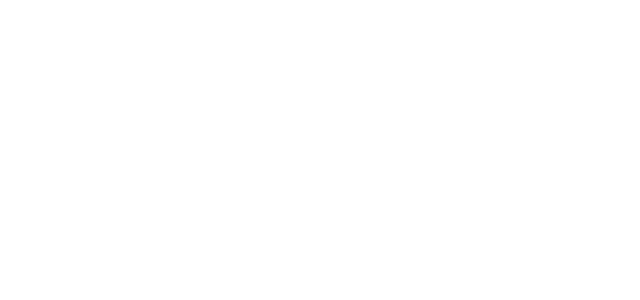
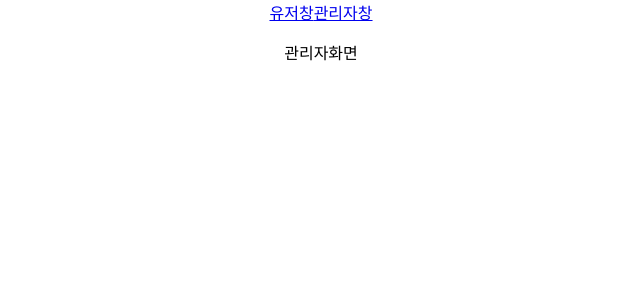
Before and after one commit to HANE48/Parking_place, a React (Create React App) app: page /manager in a window 1280 px wide. Shown: the top 300 px of the page, without its empty margins (319-959 px from the left). Built offline with nearby package versions, Linux system fonts and the light colour scheme.

Commit message:
연결 완료

```diff
--- a/src/App.js
+++ b/src/App.js
@@ -1,15 +1,32 @@
 import logo from './logo.svg';
 import './App.css';
 import { BrowserRouter, Route, Routes, Link } from 'react-router-dom';
+import User_main from './user/User_main.js';
+import Manager_main from './manager/Manager_main.js';
 
 function App() {
   return (
     <BrowserRouter>
       <div className="App">
-
+        <Link to='/user'>유저창</Link>
+        <Link to='/manager'>관리자창</Link>
+        <Routes>
+          <Route path='/' element={<Login />} />
+          <Route path='/user' element={<User_main />} />
+          <Route path='/manager' element={<Manager_main />} />
+        </Routes>
       </div>
     </BrowserRouter>
   );
 }
 
+function Login(){
+  return(
+    <div>
+      <p>로그인 화면</p>
+    </div>
+  );
+
+}
+
 export default App;
--- a/src/manager/manager_main.js
+++ b/src/manager/manager_main.js
@@ -0,0 +1,10 @@
+import React from 'react';
+import {Link} from 'react-router-dom';
+
+export default function Manager_main() {
+    return(
+        <div>
+            <p>관리자화면</p>
+        </div>
+    );
+}
--- a/src/user/user_main.js
+++ b/src/user/user_main.js
@@ -0,0 +1,10 @@
+import React from 'react';
+import {Link} from 'react-router-dom';
+
+export default function user_main() {
+    return(
+        <div>
+            <p>유저화면</p>
+        </div>
+    );
+}
```
Also changed, not shown: 1 other file (tests, documents, lock files or other folders).
